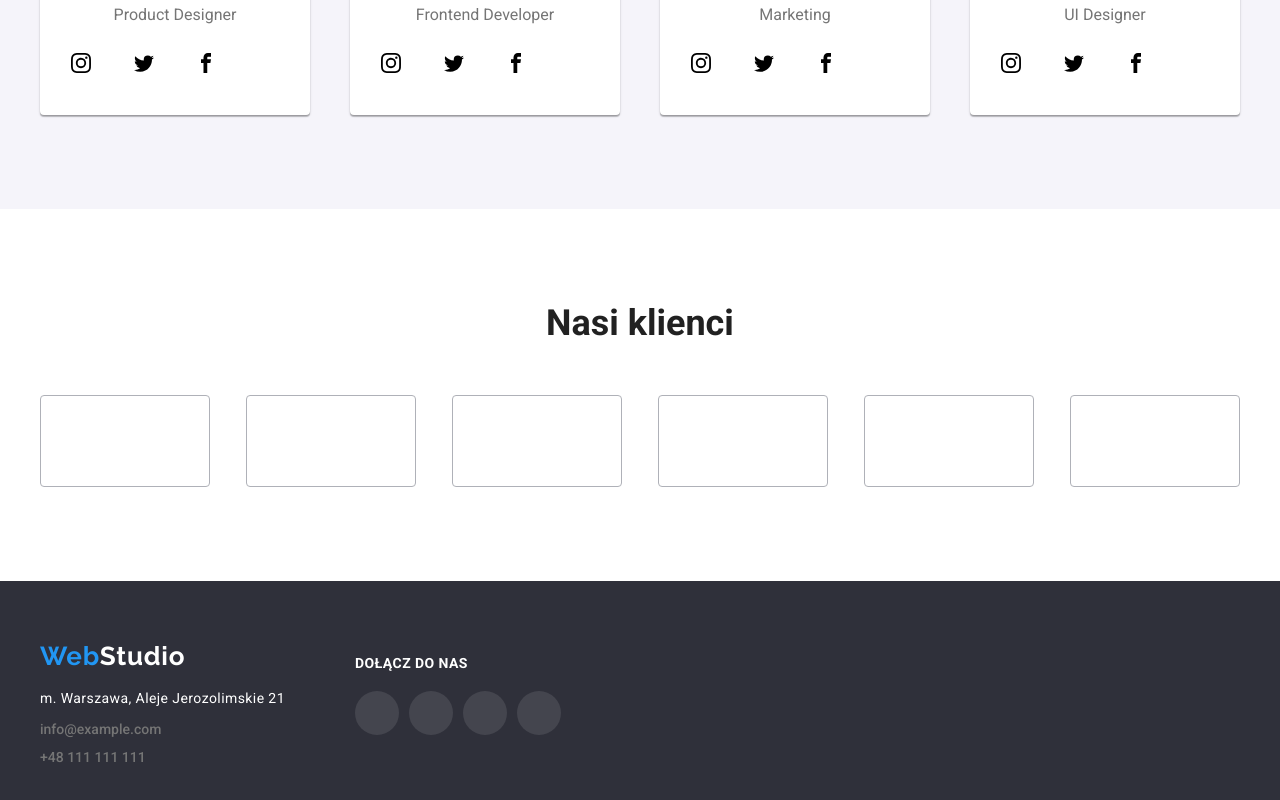
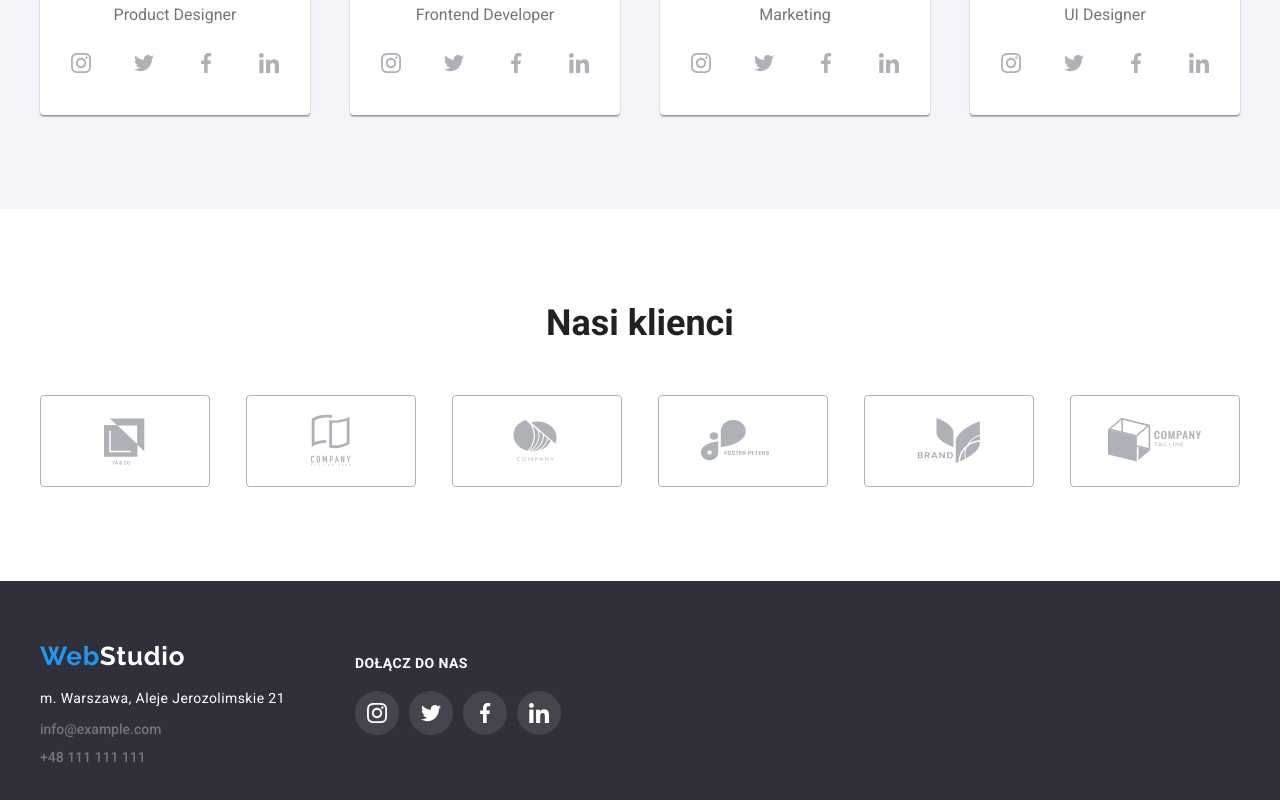
Before and after one commit to jaworskiwojciech/goit-markup-hw-04, a plain HTML site: page index.html in a window 1280 px wide. Shown: the part 2113-2913 px from the top of the page. Drawn offline with Linux system fonts and the light colour scheme.

Commit message:
usunięto kropki

```diff
--- a/index.html
+++ b/index.html
@@ -341,22 +341,22 @@
           <div class="footer-social-inner">
             <div class="footer-social-background">
               <svg class="instagram">
-                <use href="../images/icons.svg#icon-instagram-2"></use>
+                <use href="images/icons.svg#icon-instagram-2"></use>
               </svg>
             </div>
             <div class="footer-social-background">
               <svg class="twitter">
-                <use href="../images/icons.svg#icon-twitter-2"></use>
+                <use href="images/icons.svg#icon-twitter-2"></use>
               </svg>
             </div>
             <div class="footer-social-background">
               <svg class="facebook">
-                <use href="../images/icons.svg#icon-facebook-2"></use>
+                <use href="images/icons.svg#icon-facebook-2"></use>
               </svg>
             </div>
             <div class="footer-social-background">
               <svg class="linkedin">
-                <use href="../images/icons.svg#icon-linkedin-2"></use>
+                <use href="images/icons.svg#icon-linkedin-2"></use>
               </svg>
             </div>
           </div>
```
